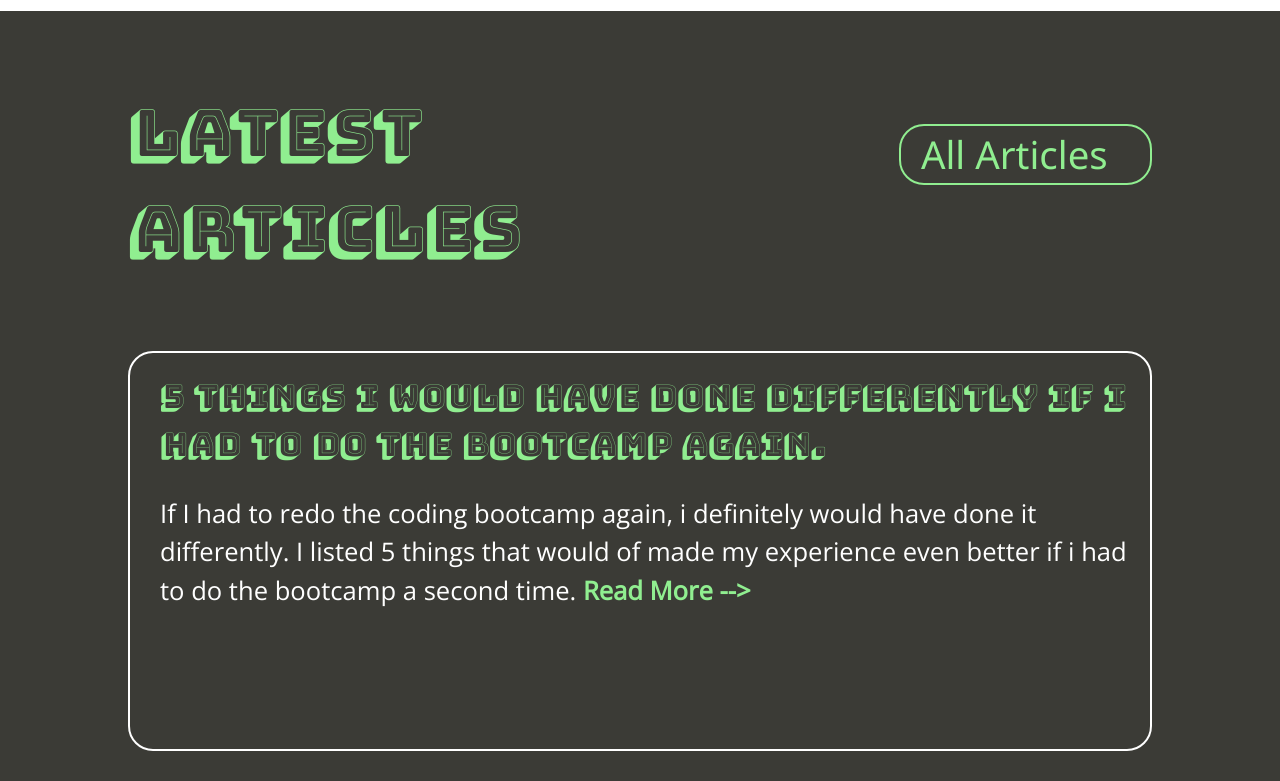
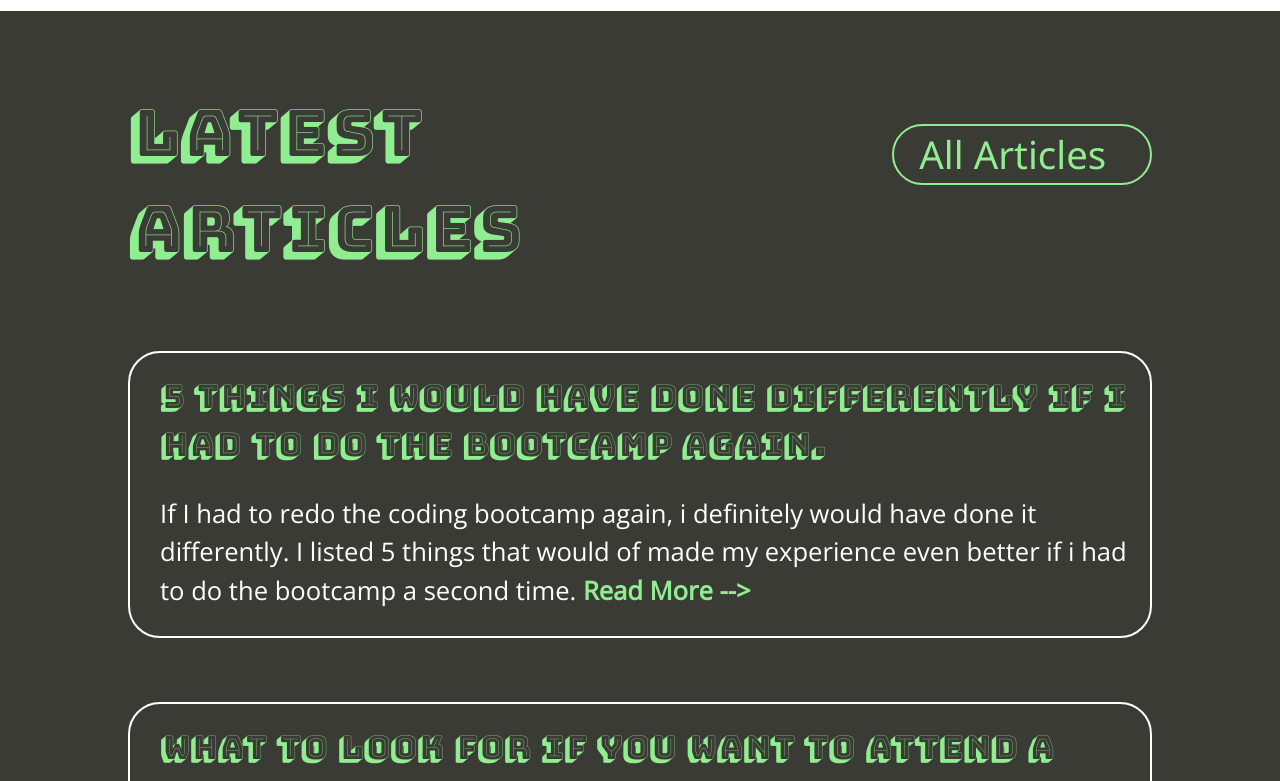
Before and after one commit to StudentCZ/my-website, a React (Create React App) app: page / in a window 1280 px wide. Shown: the part 2540-3321 px from the top of the page. Built offline with nearby package versions, Linux system fonts and the light colour scheme.

Commit message:
got rid of height and change more padding to vwg

```diff
--- a/src/components/Articles.module.css
+++ b/src/components/Articles.module.css
@@ -22,10 +22,10 @@
 }
 
 .text2 {
-  border: 2px solid lightgreen;
-  border-radius: 25px;
-  padding-left: 20px;
-  padding-right: 20px;
+  border: 0.2vw solid lightgreen;
+  border-radius: 2.5vw;
+  padding-left: 2vw;
+  padding-right: 2vw;
   margin-right: 5vw;
   width: 100%;
 }
@@ -36,12 +36,11 @@ a {
 
 .borderBox {
   width: 80vw;
-  border: 2px solid white;
-  height: 50vh;
+  border: 0.2vw solid white;
   margin-left: auto;
   margin-right: auto;
-  border-radius: 25px;
-  margin-bottom: 50px;
+  border-radius: 2.5vw;
+  margin-bottom: 5vw;
 }
 
 .borderBoxHeader {
```
